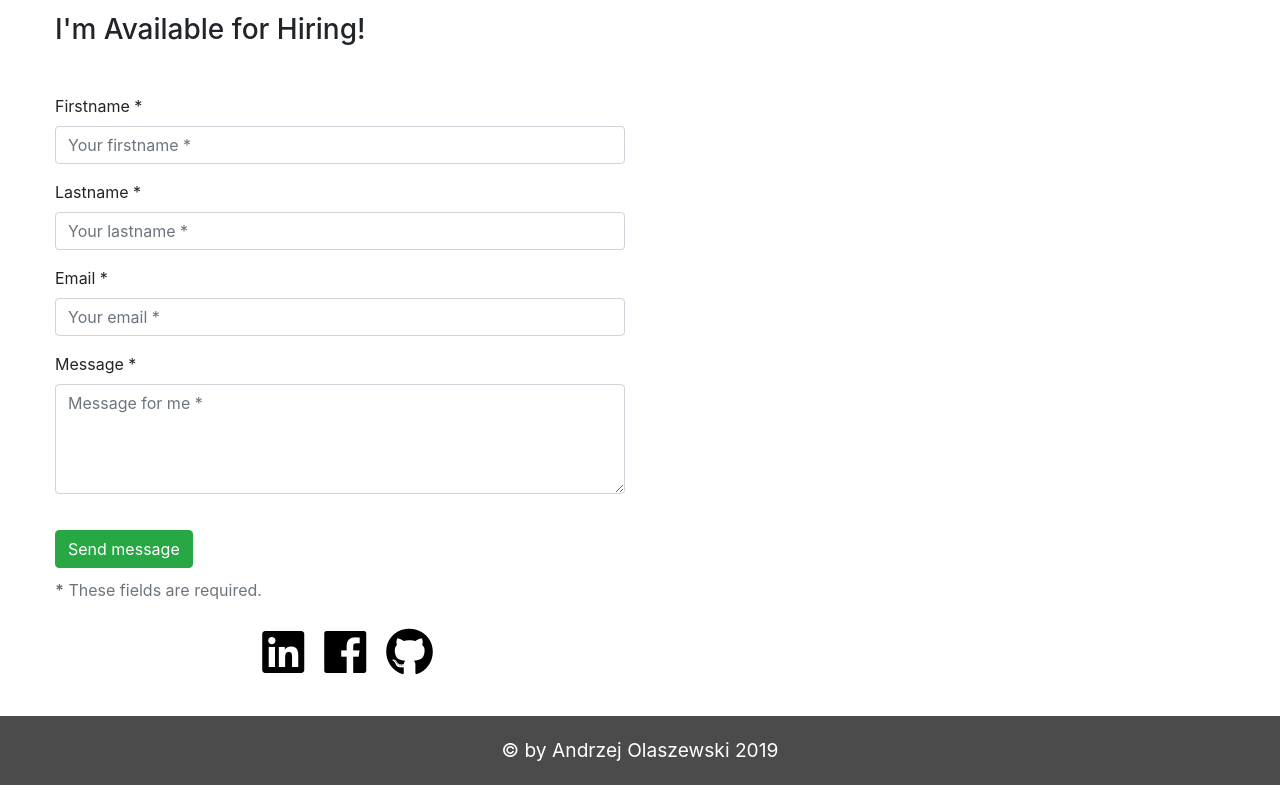
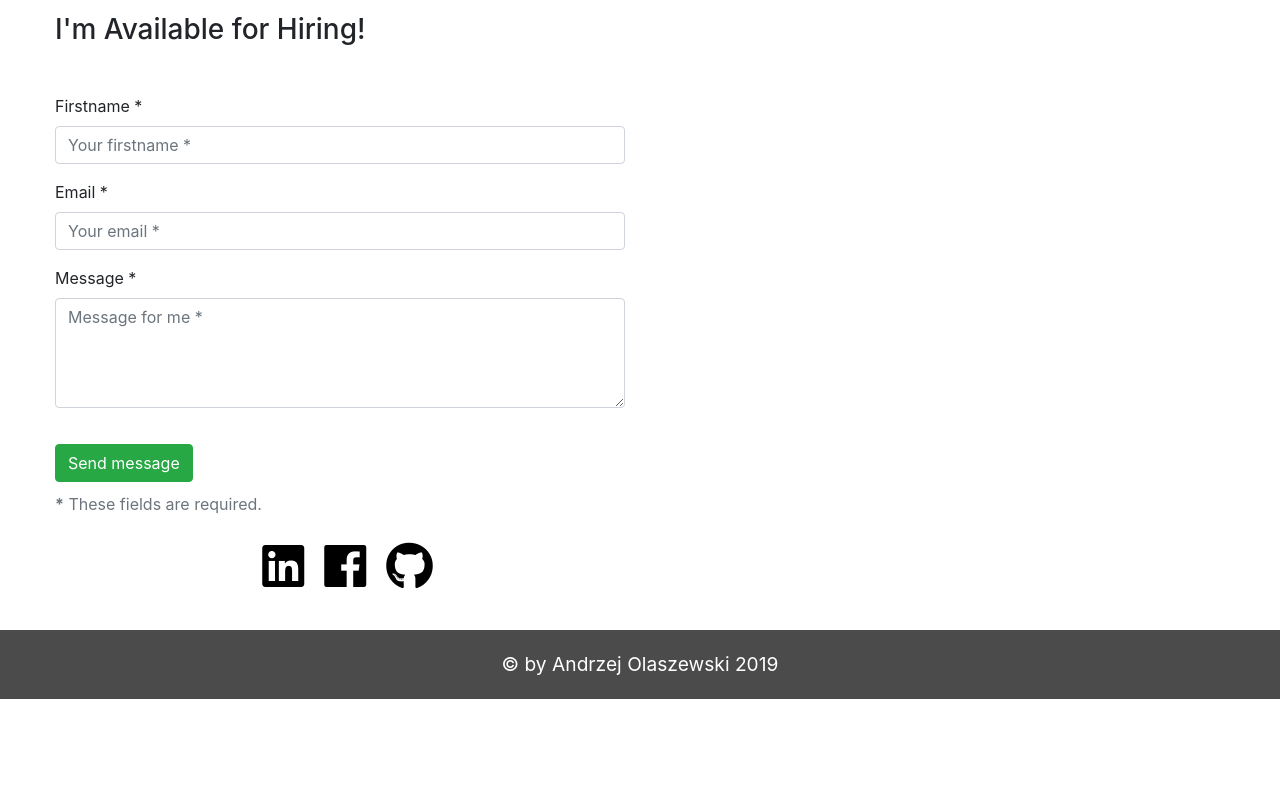
Before and after one commit to endriu17/portfolio, a website: page index.html in a window 1280 px wide. Shown: the part 7637-8422 px from the top of the page. After the commit the page ends 8336 px from the top, so only its background shows below. Drawn offline with nearby package versions, Linux system fonts and the light colour scheme; a script that the page names is missing.

Commit message:
fix form 3

```diff
--- a/index.html
+++ b/index.html
@@ -13,7 +13,12 @@
       integrity="sha384-ggOyR0iXCbMQv3Xipma34MD+dH/1fQ784/j6cY/iJTQUOhcWr7x9JvoRxT2MZw1T"
       crossorigin="anonymous"
     />
-    <link rel="stylesheet" href="https://use.fontawesome.com/releases/v5.7.2/css/all.css" integrity="sha384-fnmOCqbTlWIlj8LyTjo7mOUStjsKC4pOpQbqyi7RrhN7udi9RwhKkMHpvLbHG9Sr" crossorigin="anonymous">
+    <link
+      rel="stylesheet"
+      href="https://use.fontawesome.com/releases/v5.7.2/css/all.css"
+      integrity="sha384-fnmOCqbTlWIlj8LyTjo7mOUStjsKC4pOpQbqyi7RrhN7udi9RwhKkMHpvLbHG9Sr"
+      crossorigin="anonymous"
+    />
   </head>
   <body data-spy="scroll" data-target=".sidenav" data-offset="50">
     <header>
@@ -537,8 +542,13 @@
           amet aspernatur excepturi ipsam.
         </p>
         <h3>I'm Available for Hiring!</h3>
-        <form class="mt-md-5" id="contact-form" name="contact" method="post" data-netlify="true">
-          <div class="messages"></div>
+        <form
+          name="contact-me"
+          method="POST"
+          data-netlify="true"
+          class="mt-md-5"
+          id="contact-form"
+        >
           <div class="row">
             <div class="controls col-md-6">
               <div class="row">
@@ -558,7 +568,7 @@
                   </div>
                 </div>
               </div>
-            <div class="row">
+              <!-- <div class="row">
                 <div class="col-md-12">
                   <div class="form-group">
                     <label for="form_lastname">Lastname *</label>
@@ -574,7 +584,7 @@
                     <div class="help-block with-errors"></div>
                   </div>
                 </div>
-            </div>
+              </div> -->
               <div class="row">
                 <div class="col-md-12">
                   <div class="form-group">
@@ -608,15 +618,15 @@
                     <div class="help-block with-errors"></div>
                   </div>
                 </div>
-              <div class="col-md-12">
                 <div data-netlify-recaptcha="true"></div>
-              </div>
                 <div class="col-md-12">
                   <button
                     type="submit"
                     class="btn btn-success btn-send"
                     value="Send message"
-                >Send message</button>
+                  >
+                    Send message
+                  </button>
                 </div>
               </div>
               <div class="row">
@@ -630,9 +640,17 @@
           </div>
         </form>
         <div class="col-md-6 contact-social">
-          <a href="https://www.linkedin.com/in/andrzej-olaszewski-457914113/" target="_blank"><i class="fab fa-linkedin fa-3x"></i></a>
-          <a href="https://www.facebook.com/"><i class="fab fa-facebook fa-3x" target="_blank"></i></a>
-          <a href="https://github.com/endriu17"><i class="fab fa-github fa-3x" target="_blank"></i></a>
+          <a
+            href="https://www.linkedin.com/in/andrzej-olaszewski-457914113/"
+            target="_blank"
+            ><i class="fab fa-linkedin fa-3x"></i
+          ></a>
+          <a href="https://www.facebook.com/"
+            ><i class="fab fa-facebook fa-3x" target="_blank"></i
+          ></a>
+          <a href="https://github.com/endriu17"
+            ><i class="fab fa-github fa-3x" target="_blank"></i
+          ></a>
         </div>
       </section>
     </div>
```
Lines whose indentation alone changed are shown as unchanged.
